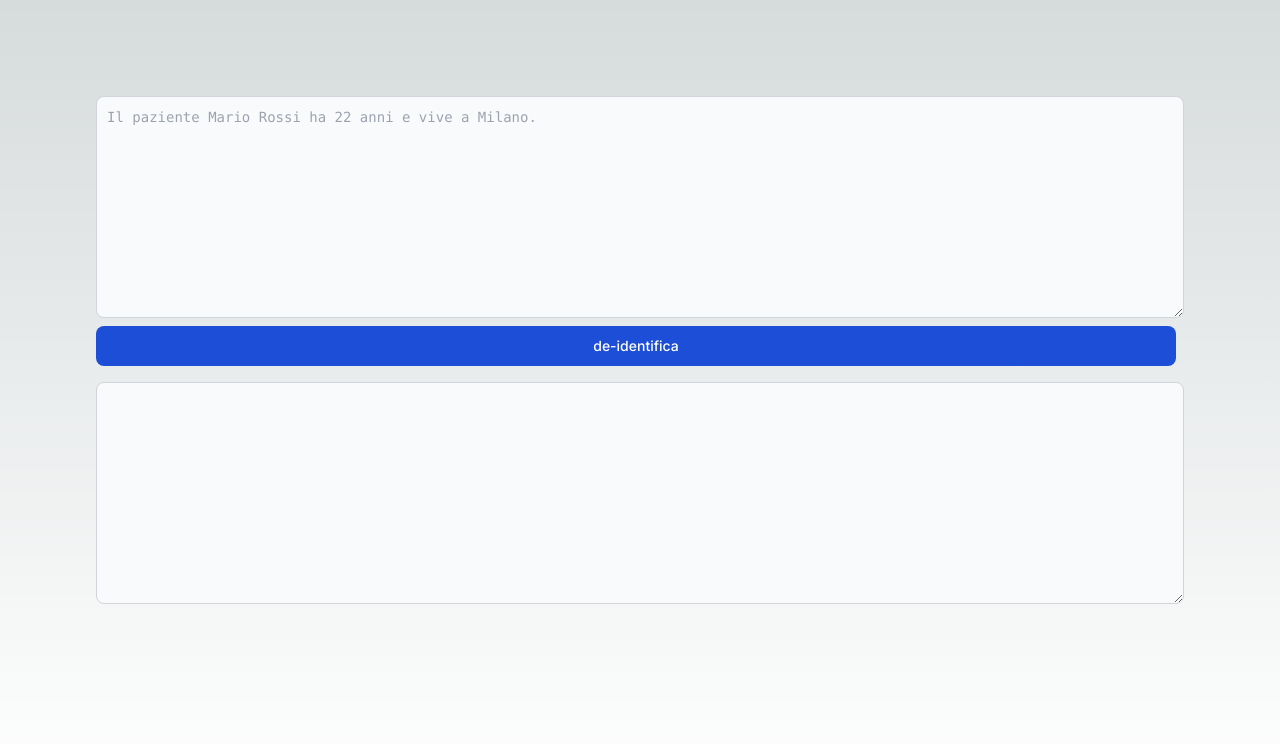
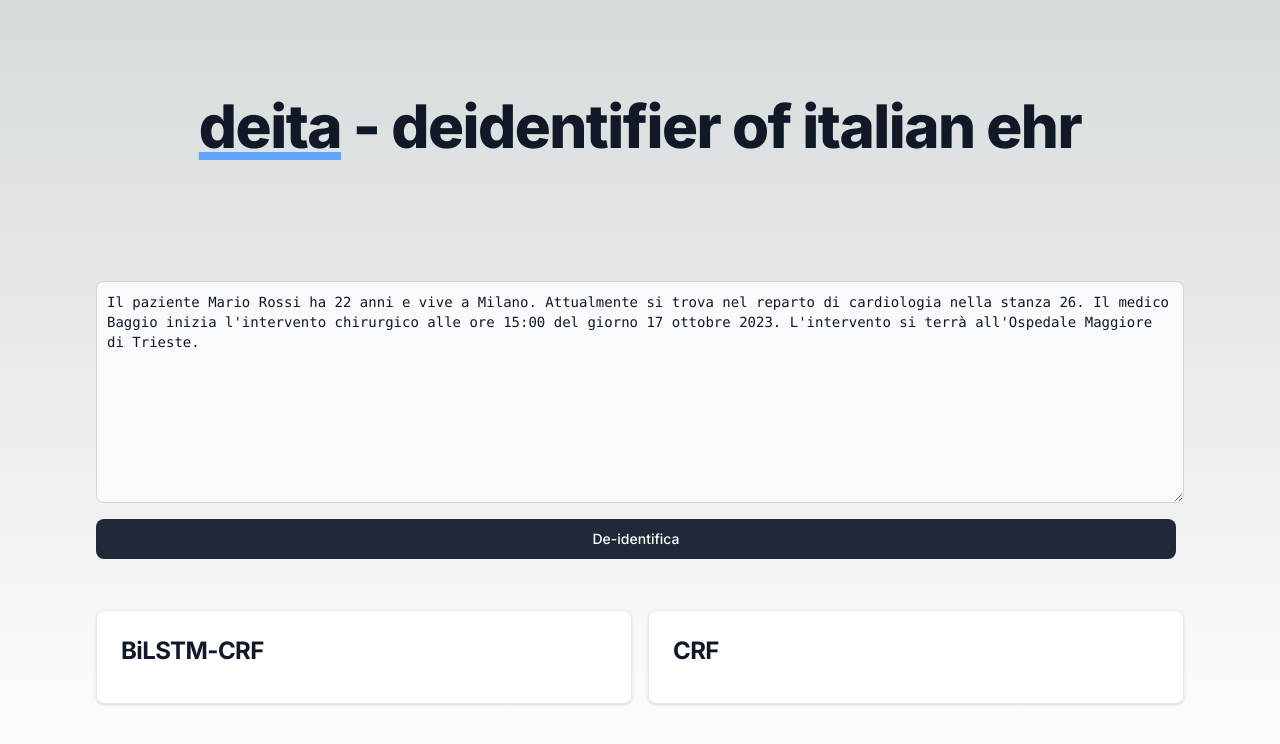
Before and after one commit to carlodenardin-units/deita-front-end, a Next.js app: page / in a window 1280 px wide. Shown: the top 744 px of the page. Built offline with nearby package versions, Linux system fonts and the light colour scheme.

Commit message:
Added colors

```diff
--- a/app/globals.css
+++ b/app/globals.css
@@ -25,3 +25,10 @@ body {
     )
     rgb(var(--background-start-rgb));
 }
+
+.Name {
+    font-weight: bold;
+    color: blue;
+}
+.Address { font-weight: bold; color: green; }
+.Age { font-weight: bold; color: red; }
--- a/app/page.tsx
+++ b/app/page.tsx
@@ -3,14 +3,15 @@
 import { useState } from "react";
 
 export default function Home() {
-    const [inputText, setInputText] = useState(""); // Stato per il testo di input
+    const [inputText, setInputText] = useState("Il paziente Mario Rossi ha 22 anni e vive a Milano. Attualmente si trova nel reparto di cardiologia nella stanza 26. Il medico Baggio inizia l'intervento chirurgico alle ore 15:00 del giorno 17 ottobre 2023. L'intervento si terrà all'Ospedale Maggiore di Trieste."); // Stato per il testo di input
     const [outputText, setOutputText] = useState(""); // Stato per il testo di output
+    const [isLoading, setIsLoading] = useState(false); // Stato per mostrare il caricamento
 
     // Funzione per gestire il click del bottone "de-identifica" e inviare il testo all'API Python
     const handleDeidentify = () => {
         // Esegui qui la richiesta HTTP all'API Python per inviare il testo input
         // Puoi utilizzare fetch o un'altra libreria per le richieste HTTP
-
+        setIsLoading(true); // Mostra il caricamento
         // Esempio di richiesta fetch (assicurati di sostituire l'URL con l'effettivo endpoint dell'API)
         fetch("http://164.90.217.167:8000/api/python/v1", {
             method: "POST",
@@ -25,27 +26,70 @@ export default function Home() {
             .then((data) => {
                 // Aggiorna lo stato con il testo elaborato dall'API
                 let text = data.output.text;
-                const annotations = data.output.annotations;
+                // Ordina le annotazioni per posizione in modo crescente
+                const annotations = data.output.annotations.sort((a: number[], b: number[]) => a[1] - b[1]);
 
-                // Ordina le annotazioni per posizione decrescente in modo da sostituire le parole senza influenzare le posizioni delle parole successive.
-                annotations.sort((a: number[], b: number[]) => b[2] - a[2]);
+                let transformedText = text;
+                let offset = 0;
 
-                // Sostituisci le parole con trattini
-                annotations.forEach((annotation: any[]) => {
-                    const replacement = "-".repeat(annotation[2] - annotation[1]);
-                    text = text.slice(0, annotation[1]) + replacement + text.slice(annotation[2]);
+                annotations.forEach((annotation: [any, any, any, any]) => {
+                const [word, start, end, type] = annotation;
+                var transformedTextPart = ``;
+
+                if (type == "Address") {
+                    transformedTextPart = `<span class="bg-blue-100 text-blue-800 text-xs font-medium mr-2 px-2.5 py-0.5 rounded dark:bg-blue-900 dark:text-blue-300">${word} (${type})</span>`
+                } else if (type == "Age") {
+                    transformedTextPart = `<span class="bg-indigo-100 text-indigo-800 text-xs font-medium mr-2 px-2.5 py-0.5 rounded dark:bg-indigo-900 dark:text-indigo-300">${word} (${type})</span>`
+                } else if (type == "Date") {
+                    transformedTextPart = `<span class="bg-yellow-100 text-yellow-800 text-xs font-medium mr-2 px-2.5 py-0.5 rounded dark:bg-yellow-900 dark:text-yellow-300">${word} (${type})</span>`
+                } else if (type == "Email") {
+                    transformedTextPart = `<span class="bg-gray-100 text-gray-800 text-xs font-medium mr-2 px-2.5 py-0.5 rounded dark:bg-gray-700 dark:text-gray-300">${word} (${type})</span>`
+                } else if (type == "Hospital") {
+                    transformedTextPart = `<span class="bg-pink-100 text-pink-800 text-xs font-medium mr-2 px-2.5 py-0.5 rounded dark:bg-pink-900 dark:text-pink-300">${word} (${type})</span>`
+                } else if (type == "ID") {
+                    transformedTextPart = `<span class="bg-gray-100 text-gray-800 text-xs font-medium mr-2 px-2.5 py-0.5 rounded dark:bg-gray-700 dark:text-gray-300">${word} (${type})</span>`
+                } else if (type == "Initials") {
+                    transformedTextPart = `<span class="bg-gray-100 text-gray-800 text-xs font-medium mr-2 px-2.5 py-0.5 rounded dark:bg-gray-700 dark:text-gray-300">${word} (${type})</span>`
+                } else if (type == "Internal_Location") {
+                    transformedTextPart = `<span class="bg-green-100 text-green-800 text-xs font-medium mr-2 px-2.5 py-0.5 rounded dark:bg-green-900 dark:text-green-300">${word} (${type})</span>`
+                } else if (type == "Name") {
+                    transformedTextPart = `<span class="bg-red-100 text-red-800 text-xs font-medium mr-2 px-2.5 py-0.5 rounded dark:bg-red-900 dark:text-red-300">${word} (${type})</span>`
+                } else if (type == "Other") {
+                    transformedTextPart = `<span class="bg-gray-100 text-gray-800 text-xs font-medium mr-2 px-2.5 py-0.5 rounded dark:bg-gray-700 dark:text-gray-300">${word} (${type})</span>`
+                } else if (type == "Phone") {
+                    transformedTextPart = `<span class="bg-gray-100 text-gray-800 text-xs font-medium mr-2 px-2.5 py-0.5 rounded dark:bg-gray-700 dark:text-gray-300">${word} (${type})</span>`
+                } else if (type == "Profession") {
+                    transformedTextPart = `<span class="bg-gray-100 text-gray-800 text-xs font-medium mr-2 px-2.5 py-0.5 rounded dark:bg-gray-700 dark:text-gray-300">${word} (${type})</span>`
+                } else if (type == "SSN") {
+                    transformedTextPart = `<span class="bg-gray-100 text-gray-800 text-xs font-medium mr-2 px-2.5 py-0.5 rounded dark:bg-gray-700 dark:text-gray-300">${word} (${type})</span>`
+                } else if (type == "Time") {
+                    transformedTextPart = `<span class="bg-purple-100 text-purple-800 text-xs font-medium mr-2 px-2.5 py-0.5 rounded dark:bg-purple-900 dark:text-purple-300">${word} (${type})</span>`
+                } else {
+                    transformedTextPart = `<span class="bg-gray-100 text-gray-800 text-xs font-medium mr-2 px-2.5 py-0.5 rounded dark:bg-gray-700 dark:text-gray-300">${word} (${type})</span>`
+                }
+
+                transformedText =
+                    transformedText.slice(0, start + offset) +
+                    transformedTextPart +
+                    transformedText.slice(end + offset);
+
+                    offset += transformedTextPart.length - (end - start);
                 });
 
-                setOutputText(text);
+                setOutputText(transformedText);
+                setIsLoading(false); // Nascondi il caricamento
             })
             .catch((error) => {
                 console.error("Errore durante la richiesta all'API:", error);
+                setIsLoading(false); // Nascondi il caricamento
             });
     };
 
     return (
         <main className="flex min-h-screen flex-col items-center justify-between p-24">
-            <div className="grid grid-cols-1 gap-2 relative w-full">
+            <h1 className="mb-4 text-4xl font-extrabold leading-none tracking-tight text-gray-900 md:text-5xl lg:text-6xl dark:text-white"><span className="underline underline-offset-3 decoration-8 decoration-blue-400 dark:decoration-blue-600">deita</span> - deidentifier of italian ehr</h1>
+            <br/>
+            <div className="grid grid-cols-1 gap-4 relative w-full">
                 <div className="z-10 w-full items-center justify-between font-mono text-sm lg:flex">
                     <textarea
                         rows={10}
@@ -55,20 +99,42 @@ export default function Home() {
                         placeholder="Il paziente Mario Rossi ha 22 anni e vive a Milano."
                     />
                 </div>
-                <button
-                    type="button"
-                    onClick={handleDeidentify} // Gestisci il click del bottone
-                    className="text-white bg-blue-700 hover:bg-blue-800 focus:ring-4 focus:ring-blue-300 font-medium rounded-lg text-sm px-5 py-2.5 mr-2 mb-2 dark:bg-blue-600 dark:hover:bg-blue-700 focus:outline-none dark:focus:ring-blue-800"
-                >
-                    de-identifica
-                </button>
-                <div className="z-10 w-full items-center justify-between font-mono text-sm lg:flex">
-                    <textarea
-                        rows={10}
-                        value={outputText} // Mostra il testo elaborato dall'API
+
+
+                {!isLoading ? (
+                    <button
+                        type="button"
+                        onClick={handleDeidentify} // Gestisci il click del bottone
+                        className="text-white bg-gray-800 hover:bg-gray-900 focus:outline-none focus:ring-4 focus:ring-gray-300 font-medium rounded-lg text-sm px-5 py-2.5 mr-2 mb-2 dark:bg-gray-800 dark:hover:bg-gray-700 dark:focus:ring-gray-700 dark:border-gray-700"
+                    >
+                        De-identifica
+                    </button>
+                ) : (
+                    <button
                         disabled
-                        className="block p-2.5 w-full text-sm text-gray-900 bg-gray-50 rounded-lg border border-gray-300 focus:ring-blue-500 focus:border-blue-500 dark:bg-gray-700 dark:border-gray-600 dark:placeholder-gray-400 dark:text-white dark:focus:ring-blue-500 dark:focus:border-blue-500"
-                    />
+                        type="button"
+                        onClick={handleDeidentify} // Gestisci il click del bottone
+                        className="disabled:pointer-events-none text-white bg-gray-800 hover:bg-gray-900 focus:outline-none focus:ring-4 focus:ring-gray-300 font-medium rounded-lg text-sm px-5 py-2.5 mr-2 mb-2 dark:bg-gray-800 dark:hover:bg-gray-700 dark:focus:ring-gray-700 dark:border-gray-700"
+                    >
+                        <center>
+                        <svg aria-hidden="true" className="w-5 h-5 mr-2 text-gray-200 animate-spin dark:text-gray-600 fill-blue-200" viewBox="0 0 100 101" fill="none" xmlns="http://www.w3.org/2000/svg"><path d="M100 50.5908C100 78.2051 77.6142 100.591 50 100.591C22.3858 100.591 0 78.2051 0 50.5908C0 22.9766 22.3858 0.59082 50 0.59082C77.6142 0.59082 100 22.9766 100 50.5908ZM9.08144 50.5908C9.08144 73.1895 27.4013 91.5094 50 91.5094C72.5987 91.5094 90.9186 73.1895 90.9186 50.5908C90.9186 27.9921 72.5987 9.67226 50 9.67226C27.4013 9.67226 9.08144 27.9921 9.08144 50.5908Z" fill="currentColor"/><path d="M93.9676 39.0409C96.393 38.4038 97.8624 35.9116 97.0079 33.5539C95.2932 28.8227 92.871 24.3692 89.8167 20.348C85.8452 15.1192 80.8826 10.7238 75.2124 7.41289C69.5422 4.10194 63.2754 1.94025 56.7698 1.05124C51.7666 0.367541 46.6976 0.446843 41.7345 1.27873C39.2613 1.69328 37.813 4.19778 38.4501 6.62326C39.0873 9.04874 41.5694 10.4717 44.0505 10.1071C47.8511 9.54855 51.7191 9.52689 55.5402 10.0491C60.8642 10.7766 65.9928 12.5457 70.6331 15.2552C75.2735 17.9648 79.3347 21.5619 82.5849 25.841C84.9175 28.9121 86.7997 32.2913 88.1811 35.8758C89.083 38.2158 91.5421 39.6781 93.9676 39.0409Z" fill="currentFill"/></svg>
+                        </center>
+
+                    </button>
+                )}
+            </div>
+            <div className="grid grid-cols-2 gap-4 relative w-full">
+                <div className="max-w p-6 bg-white border border-gray-200 rounded-lg shadow dark:bg-gray-800 dark:border-gray-700">
+                    <a href="#">
+                        <h5 className="mb-2 text-2xl font-bold tracking-tight text-gray-900 dark:text-white">BiLSTM-CRF</h5>
+                    </a>
+                    <p className="mb-3 font-normal text-gray-700 dark:text-gray-400" dangerouslySetInnerHTML={{__html: outputText}}></p>
+                </div>
+                <div className="max-w p-6 bg-white border border-gray-200 rounded-lg shadow dark:bg-gray-800 dark:border-gray-700">
+                    <a href="#">
+                        <h5 className="mb-2 text-2xl font-bold tracking-tight text-gray-900 dark:text-white">CRF</h5>
+                    </a>
+                    <p className="mb-3 font-normal text-gray-700 dark:text-gray-400" dangerouslySetInnerHTML={{__html: outputText}}></p>
                 </div>
             </div>
         </main>
```
